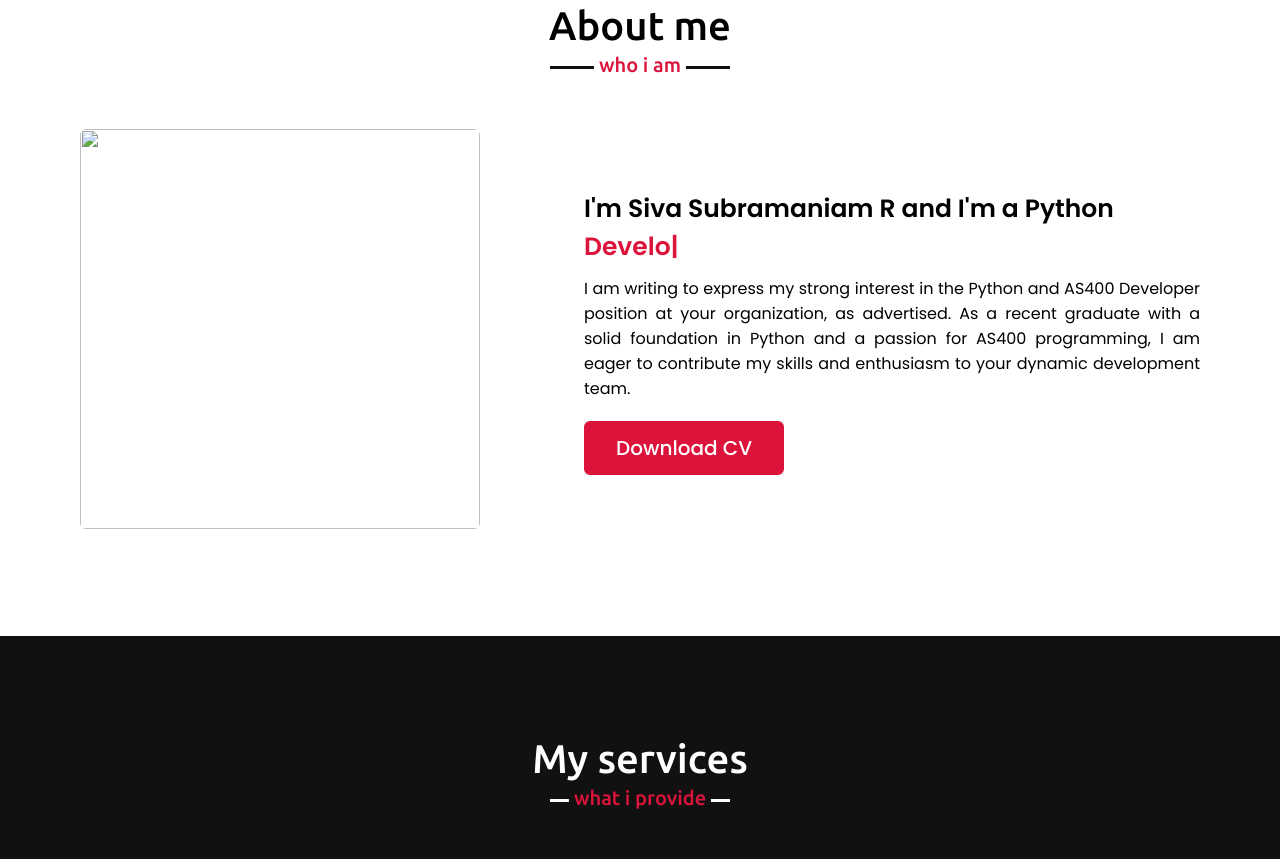
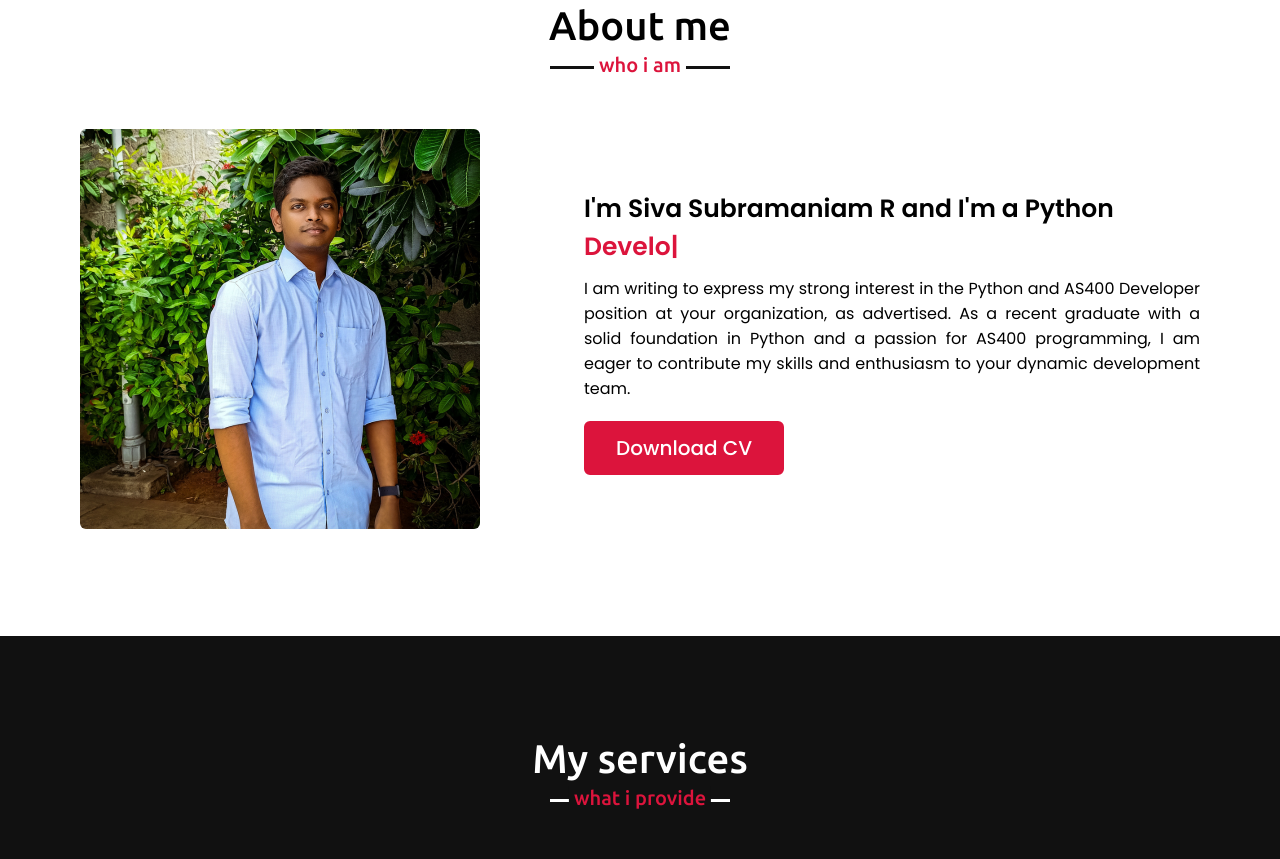
Before and after one commit to Siva-Subramaniam-DS/Portfolio, a plain HTML site: page index.html in a window 1280 px wide. Shown: the part 897-1756 px from the top of the page. Drawn offline with nearby package versions, Linux system fonts and the light colour scheme.

Commit message:
index.html

```diff
--- a/index.html
+++ b/index.html
@@ -54,7 +54,7 @@
             <h2 class="title">About me</h2>
             <div class="about-content">
                 <div class="column left">
-                    <img src="image/400px image.png" alt="">
+                    <img src="./400px image.png" alt="">
                 </div>
                 <div class="column right">
                     <div class="text">I'm Siva Subramaniam R and I'm a Python <span class="typing-2"></span></div>
```
